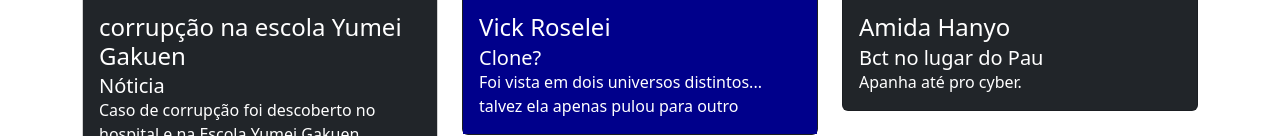
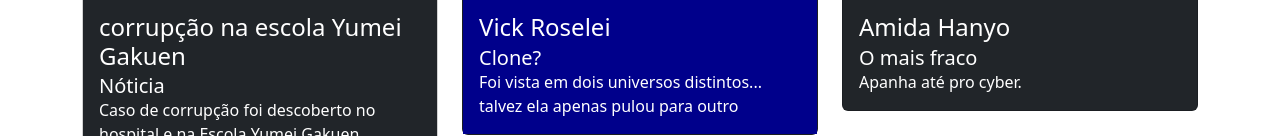
Before and after one commit to Mrzero001002/Portal, a plain HTML site: page index.html in a window 1280 px wide. Shown: the part 443-579 px from the top of the page. Drawn offline with Linux system fonts and the light colour scheme.

Commit message:
Update index.html
deixando famíly friendaly

```diff
--- a/index.html
+++ b/index.html
@@ -110,7 +110,7 @@
                                 <img id="Nobu" src="https://media.discordapp.net/attachments/997450037275668531/1287945142052847677/f98f7b293e167ab72b616c5370ce31f0.jpg?ex=6718f6a2&is=6717a522&hm=44c31b5f2ba3e60ce9230b5baa894cca3f93f7b044837b0df9155fdf2971b40f&=&format=webp&width=350&height=350">
                                 <div class="card-body">
                                     <h4 class="card-title">Amida Hanyo</h4>
-                                    <h5 class="card-subtitle">Bct no lugar do Pau</h5>
+                                    <h5 class="card-subtitle">O mais fraco</h5>
                                     <p class="card-text">Apanha até pro cyber.</p>
                                 </div>
                             </div>
```
